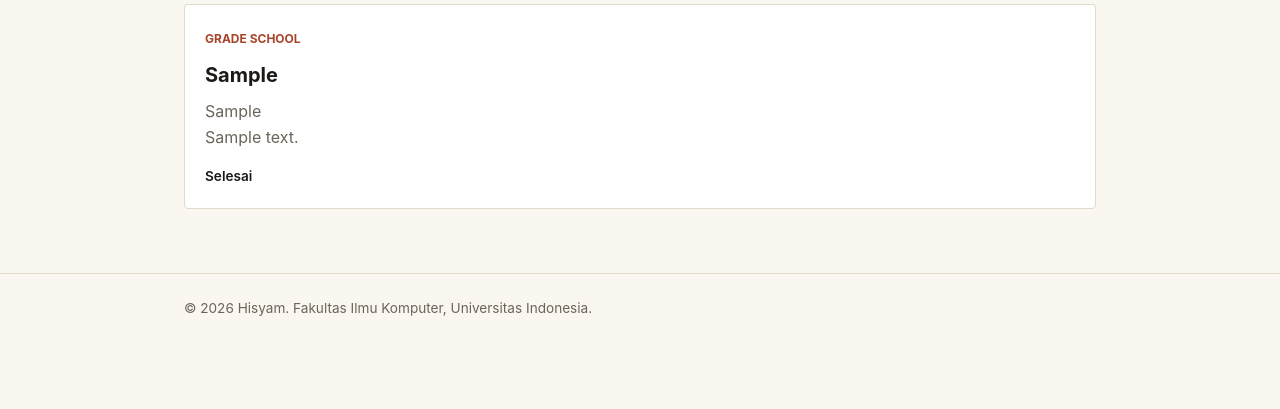
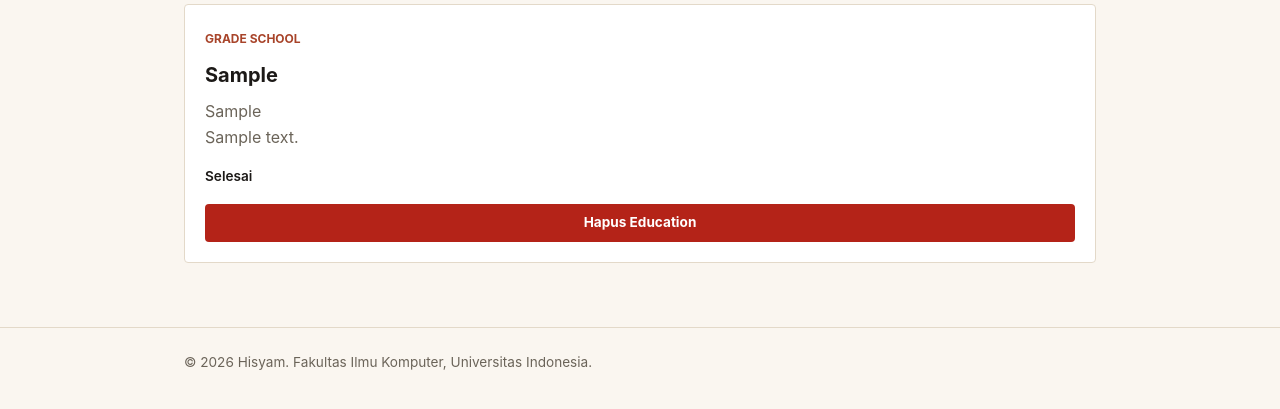
Before and after one commit to syxm1/myportofolio, a Django app: page /education/ in a window 1280 px wide. Shown: the part 237-646 px from the top of the page. Run offline with Django 5.2, Linux system fonts and the light colour scheme; tables that the repository leaves empty hold one stand-in row (values such as "Sample post").

Commit message:
feat: Implement data delivery with JSON

```diff
--- a/main/urls.py
+++ b/main/urls.py
@@ -1,6 +1,16 @@
 from django.urls import path
 
-from main.views import show_main, show_experience, show_education, create_education, create_experience
+from main.views import (
+    show_main,
+    show_experience,
+    show_education,
+    create_education,
+    create_experience,
+    get_education_json,
+    get_experience_json,
+    delete_education,
+    delete_experience,
+)
 
 app_name = "main"
 
@@ -10,4 +20,8 @@ urlpatterns = [
     path("education/", show_education, name="show_education"),
     path("experience/add/", create_experience, name="create_experience"),
     path("education/add/", create_education, name="create_education"),
+    path("api/experience", get_experience_json, name="get_experience_json"),
+    path("api/education", get_education_json, name="get_education_json"),
+    path("experience/<uuid:experience_id>/delete/",delete_experience,name="delete_experience"),
+    path("education/<uuid:education_id>/delete/",delete_education,name="delete_education")
 ]
--- a/main/views.py
+++ b/main/views.py
@@ -17,19 +17,42 @@ def show_main(request):
     }
     return render(request, "index.html", context)
 
+def show_experience(request):
+    json_response = get_experience_json(request)
 
-def show_experience(request):
+    experiences = serializers.deserialize(
+        "json",
+        json_response.content.decode("utf-8"),
+    )
+
+    experiences = [experience.object for experience in experiences]
+    title_query = request.GET.get("title", "").strip()
+
     context = {
         "name": "Hisyam",
-        "experience_list": Experience.objects.all(),
+        "experience_list": experiences,
+        "title_query": title_query,
     }
+
     return render(request, "experience.html", context)
 
 def show_education(request):
+    json_response = get_education_json(request)
+
+    educations = serializers.deserialize(
+        "json",
+        json_response.content.decode("utf-8"),
+    )
+
+    educations = [education.object for education in educations]
+    institution_query = request.GET.get("institution", "").strip()
+
     context = {
         "name": "Hisyam",
-        "education_list": Education.objects.all(),
+        "education_list": educations,
+        "institution_query": institution_query,
     }
+
     return render(request, "education.html", context)
 
 def create_experience(request):
@@ -59,3 +82,43 @@ def create_education(request):
         "form": form,
     }
     return render(request, "education_form.html", context)
+
+def get_education_json(request):
+    institution_query = request.GET.get("institution", "").strip()
+    educations = Education.objects.all()
+
+    if institution_query:
+        educations = educations.filter(institution__icontains=institution_query)
+
+    educations_json = serializers.serialize("json", educations)
+    return HttpResponse(educations_json, content_type="application/json")
+
+def get_experience_json(request):
+    title_query = request.GET.get("title", "").strip()
+    experience = Experience.objects.all()
+
+    if title_query:
+        experience = experience.filter(title__icontains=title_query)
+
+    experience_json = serializers.serialize("json", experience)
+    return HttpResponse(experience_json, content_type="application/json")
+
+def delete_experience(request, experience_id):
+    experience = get_object_or_404(Experience, pk=experience_id)
+
+    if request.method == "POST":
+        experience.delete()
+        messages.success(request, "Experience berhasil dihapus!")
+        return redirect("main:show_experience")
+
+    return redirect("main:show_experience")
+
+def delete_education(request, education_id):
+    education = get_object_or_404(Education, pk=education_id)
+
+    if request.method == "POST":
+        education.delete()
+        messages.success(request, "Education berhasil dihapus!")
+        return redirect("main:show_education")
+
+    return redirect("main:show_education")
--- a/static/css/education.css
+++ b/static/css/education.css
@@ -121,6 +121,136 @@ h1, .brand {
     font-weight: 600;
 }
 
+.button {
+    -webkit-appearance: none;
+    appearance: none;
+    display: inline-block;
+    height: fit-content;
+    border: 0;
+    border-radius: var(--radius);
+    padding: 0.5rem 0.9rem;
+    background: var(--accent);
+    color: white;
+    cursor: pointer;
+    font: inherit;
+    font-size: 0.85rem;
+    font-weight: 700;
+    text-decoration: none;
+}
+
+.button-secondary {
+    background: var(--ink);
+}
+
+.button-danger {
+    background: #b42318;
+}
+
+.button-danger:hover {
+    background: #8f1b13;
+}
+
+.button-danger:focus-visible {
+    outline: 3px solid rgba(180, 35, 24, 0.35);
+    outline-offset: 2px;
+}
+
+.delete-action {
+    display: flex;
+    justify-content: flex-end;
+    margin-top: 1rem;
+}
+
+.delete-action .button-danger {
+    width: 100%;
+}
+
+.project-delete-modal {
+    position: fixed;
+    inset: 0;
+    margin: 0;
+    width: 100vw;
+    height: 100vh;
+    max-width: none;
+    max-height: none;
+    padding: 1rem;
+    border: none;
+    background: transparent;
+    overflow: visible;
+    display: flex;
+    align-items: center;
+    justify-content: center;
+}
+
+.project-delete-modal:not(:popover-open) {
+    display: none;
+}
+
+.project-delete-modal__backdrop {
+    position: fixed;
+    inset: 0;
+    width: 100vw;
+    height: 100vh;
+    border: none;
+    padding: 0;
+    margin: 0;
+    background: rgba(28, 25, 23, 0.55);
+    cursor: default;
+}
+
+.project-delete-modal__content {
+    position: relative;
+    width: min(420px, calc(100% - 2rem));
+    max-height: calc(100vh - 2rem);
+    overflow-y: auto;
+    background: var(--paper);
+    border: 1px solid var(--line);
+    border-radius: var(--radius);
+    padding: 1.75rem 1.5rem 1.5rem;
+    box-shadow: 0 20px 50px rgba(28, 25, 23, 0.25);
+}
+
+.project-delete-modal__content h2 {
+    font-family: "Space Grotesk", -apple-system, sans-serif;
+    font-size: 1.25rem;
+    margin-bottom: 0.75rem;
+}
+
+.project-delete-modal__content p {
+    color: var(--text-muted);
+    margin-bottom: 1.5rem;
+}
+
+.project-delete-modal__close {
+    position: absolute;
+    top: 0.75rem;
+    right: 0.75rem;
+    width: 1.75rem;
+    height: 1.75rem;
+    border: none;
+    border-radius: 50%;
+    background: transparent;
+    color: var(--text-muted);
+    font-size: 1.25rem;
+    line-height: 1;
+    cursor: pointer;
+}
+
+.project-delete-modal__close:hover {
+    background: var(--line);
+    color: var(--ink);
+}
+
+.project-delete-modal__actions {
+    display: flex;
+    justify-content: flex-end;
+    gap: 0.75rem;
+}
+
+.project-delete-modal__actions form {
+    display: contents;
+}
+
 @media (max-width: 600px) {
     .site-header .container {
         flex-direction: column;
@@ -143,4 +273,13 @@ h1, .brand {
     .experience-grid {
         grid-template-columns: 1fr;
     }
+
+    .project-delete-modal__actions {
+        flex-direction: column-reverse;
+    }
+
+    .project-delete-modal__actions .button {
+        width: 100%;
+        text-align: center;
+    }
 }
--- /dev/null
+++ b/templates/components/education_delete_modal.html
@@ -0,0 +1,43 @@
+<div class="delete-action">
+    <button type="button"
+            class="button button-danger"
+            popovertarget="delete-education-{{ education.id }}"
+            aria-label="Hapus {{ education.institution }}"
+            title="Hapus riwayat pendidikan">
+        Hapus Education
+    </button>
+</div>
+<div id="delete-education-{{ education.id }}"
+     class="project-delete-modal"
+     popover="auto"
+     role="dialog"
+     aria-modal="true"
+     aria-labelledby="delete-education-title-{{ education.id }}">
+    <button type="button"
+            class="project-delete-modal__backdrop"
+            popovertarget="delete-education-{{ education.id }}"
+            popovertargetaction="hide"
+            aria-label="Tutup konfirmasi hapus"></button>
+    <div class="project-delete-modal__content">
+        <button type="button"
+                class="project-delete-modal__close"
+                popovertarget="delete-education-{{ education.id }}"
+                popovertargetaction="hide"
+                aria-label="Tutup konfirmasi hapus">×</button>
+        <h2 id="delete-education-title-{{ education.id }}">Hapus Education?</h2>
+        <p>
+            Apakah Anda yakin ingin menghapus
+            <strong>{{ education.institution }}</strong>?
+        </p>
+        <div class="project-delete-modal__actions">
+            <button type="button"
+                    class="button button-secondary"
+                    popovertarget="delete-education-{{ education.id }}"
+                    popovertargetaction="hide">Batal</button>
+            <form method="post" action="{% url 'main:delete_education' education.id %}">
+                {% csrf_token %}
+                <button type="submit" class="button button-danger">Ya, Hapus</button>
+            </form>
+        </div>
+    </div>
+</div>
--- a/templates/education.html
+++ b/templates/education.html
@@ -33,6 +33,8 @@
                     {% else %}
                     <p class="experience-status">Selesai</p>
                     {% endif %}
+
+                    {% include 'components/education_delete_modal.html' %}
                 </article>
                 {% empty %}
                 <p class="empty-state">
--- a/templates/experience.html
+++ b/templates/experience.html
@@ -30,6 +30,8 @@
                     {% else %}
                     <p class="experience-status">Selesai</p>
                     {% endif %}
+
+                    {% include 'components/experience_delete_modal.html' %}
                 </article>
                 {% empty %}
                 <p class="empty-state">
```
Also changed, not shown: static/css/experience.css (+139 -0 lines), templates/components/experience_delete_modal.html (added, +43 -0 lines).
